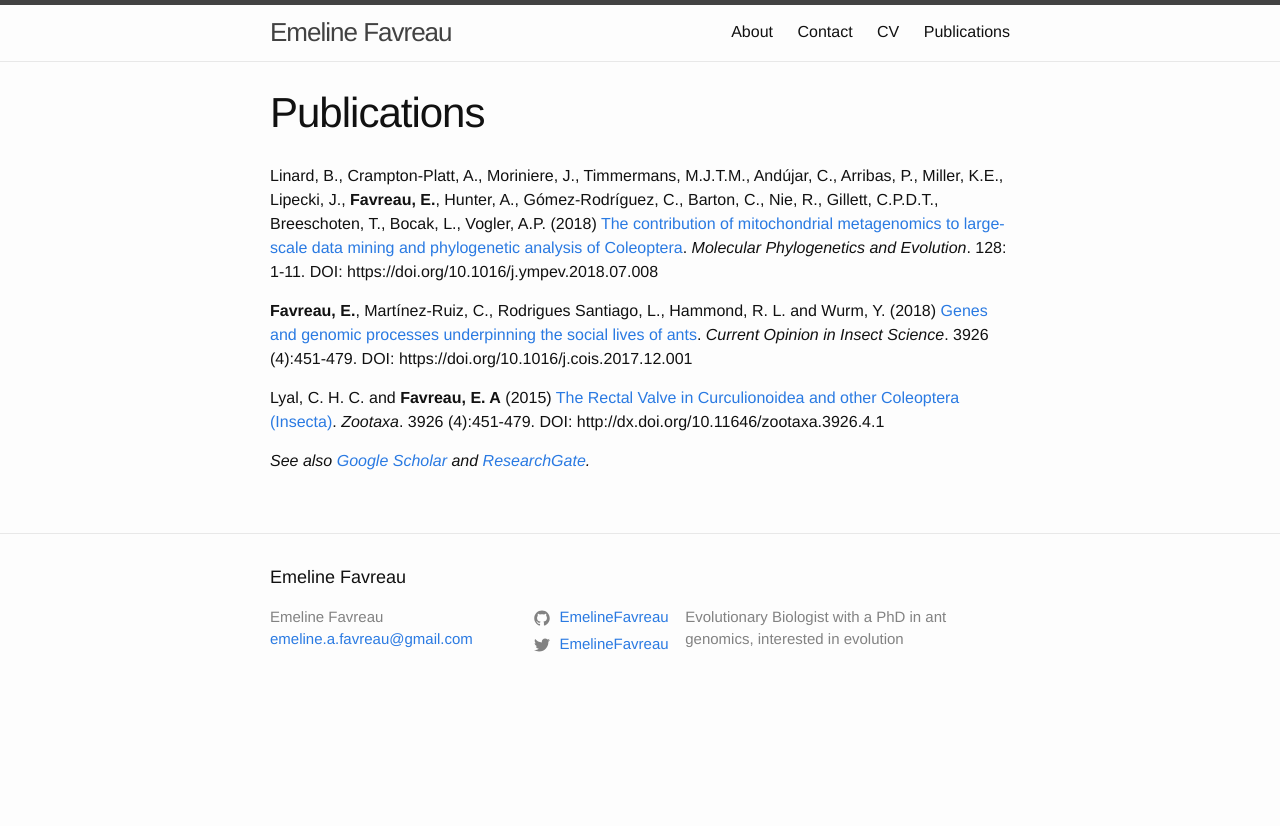
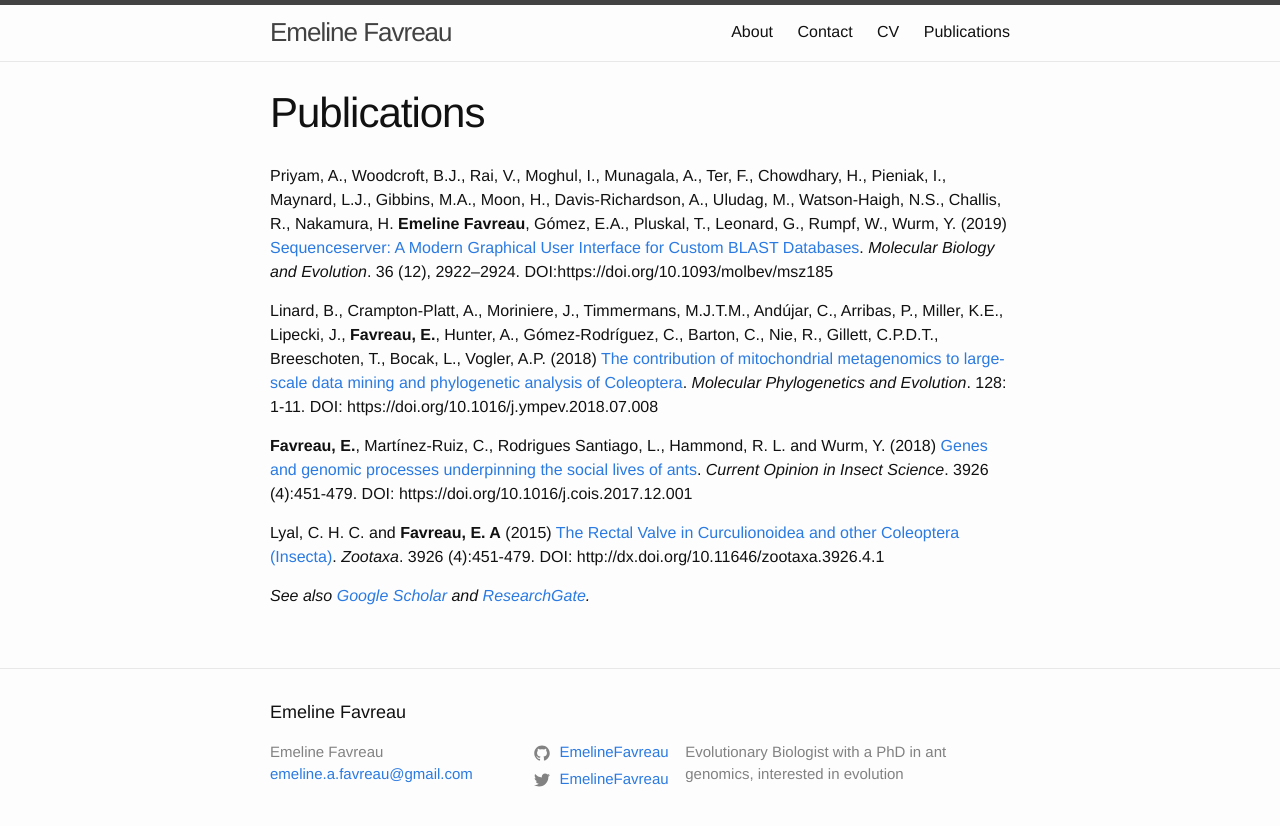
Before and after one commit to EmelineFavreau/EmelineFavreau.github.io, a Jekyll site: the page built from publications.md, in a window 1280 px wide. Shown: the top 826 px of the page. Built offline with Jekyll 4.4.1, drawn with Linux system fonts in a browser that asks for light colours.

Commit message:
sequenceserver

```diff
--- a/publications.md
+++ b/publications.md
@@ -3,6 +3,10 @@ layout: page
 title: Publications
 permalink: /publications/
 ---
+
+
+Priyam, A., Woodcroft, B.J., Rai, V., Moghul, I., Munagala, A., Ter, F., Chowdhary, H., Pieniak, I., Maynard, L.J., Gibbins, M.A., Moon, H., Davis-Richardson, A., Uludag, M., Watson-Haigh, N.S., Challis, R., Nakamura, H. **Emeline Favreau**, Gómez, E.A., Pluskal, T., Leonard, G., Rumpf, W., Wurm, Y. (2019) [Sequenceserver: A Modern Graphical User Interface for Custom BLAST Databases](https://doi.org/10.1093/molbev/msz185). _Molecular Biology and Evolution_. 36 (12), 2922–2924. DOI:https://doi.org/10.1093/molbev/msz185
+
 
 Linard, B., Crampton-Platt, A., Moriniere, J., Timmermans, M.J.T.M., Andújar, C., Arribas, P., Miller, K.E., Lipecki, J., **Favreau, E.**, Hunter, A., Gómez-Rodríguez, C., Barton, C., Nie, R., Gillett, C.P.D.T., Breeschoten, T., Bocak, L., Vogler, A.P. (2018) [The contribution of mitochondrial metagenomics to large-scale data mining and phylogenetic analysis of Coleoptera](https://doi.org/10.1016/j.ympev.2018.07.008). _Molecular Phylogenetics and Evolution_. 128: 1-11. DOI: https://doi.org/10.1016/j.ympev.2018.07.008
 
```
